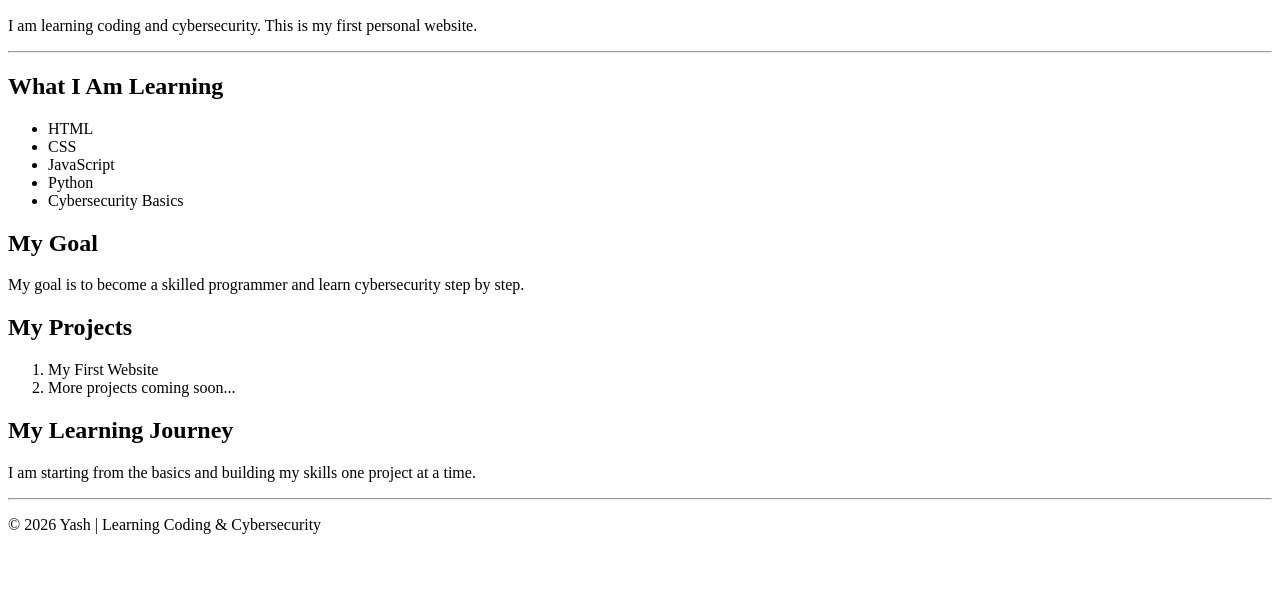
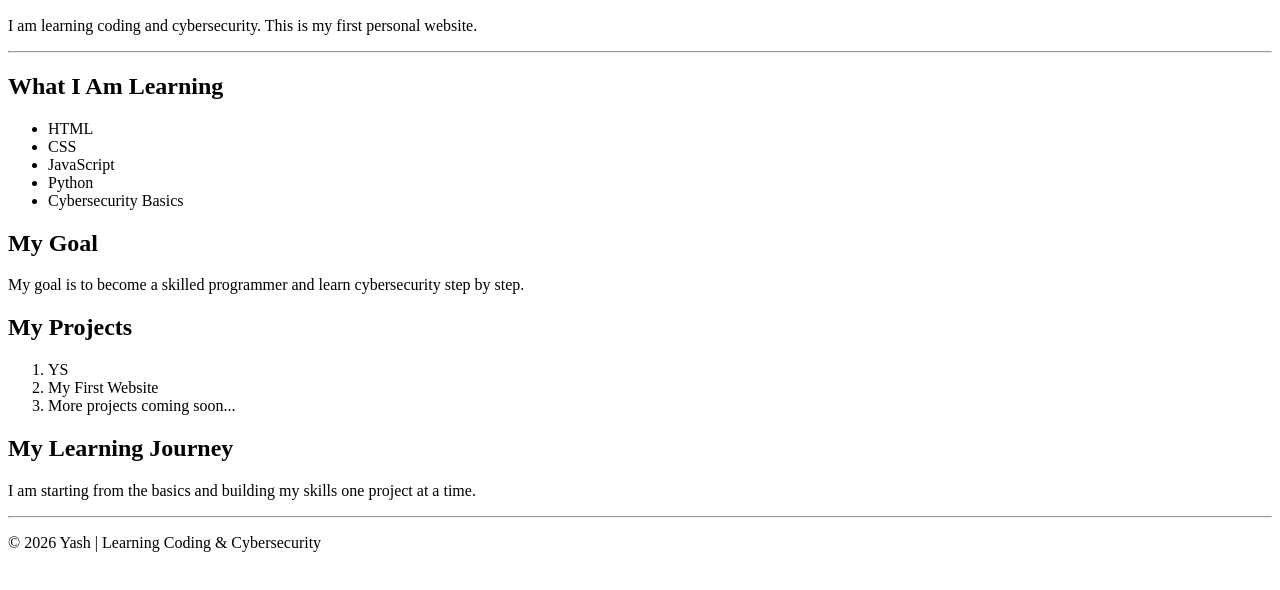
Before and after one commit to YASH01-ak/my-first-website, a plain HTML site: page index.html in a window 1280 px wide. Shown: the part 110-700 px from the top of the page. Drawn offline with Linux system fonts and the light colour scheme.

Commit message:
Update index.html

```diff
--- a/index.html
+++ b/index.html
@@ -38,6 +38,7 @@
     <h2> My Projects</h2>
 
     <ol>
+        <li>YS</li>
         <li>My First Website</li>
         <li>More projects coming soon...</li>
     </ol>
```
